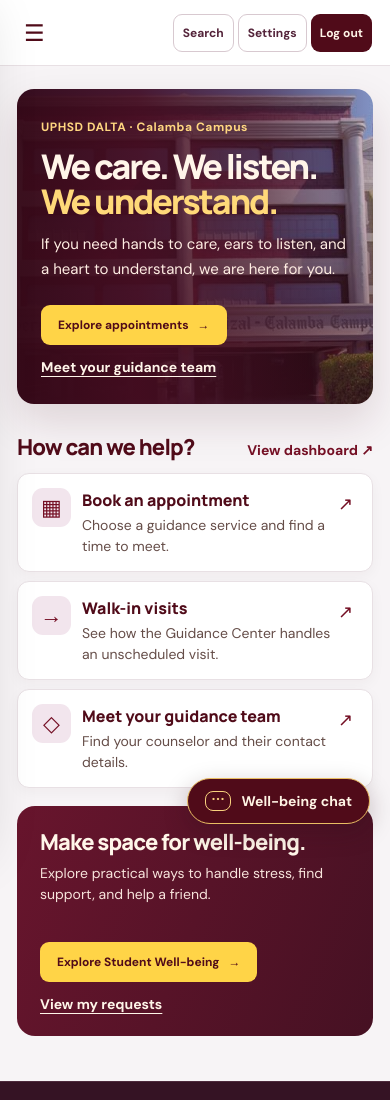
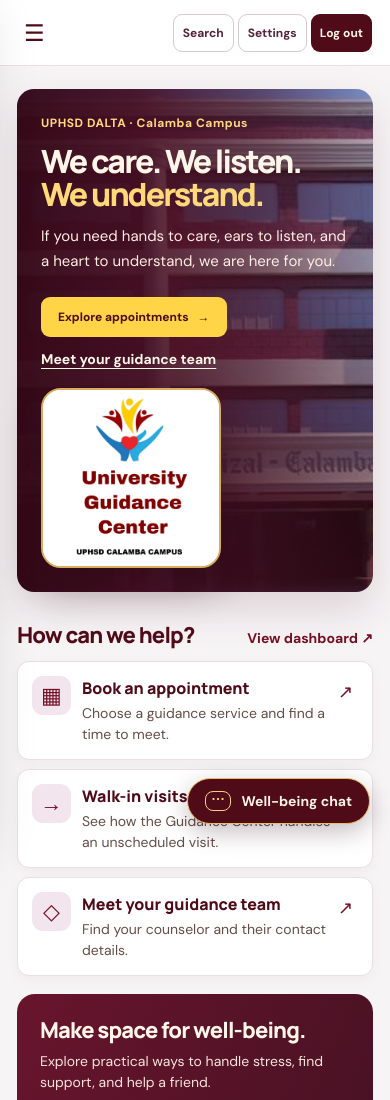
Before and after one commit to Emaineee/guidetrack-reimagined, a plain HTML site: page index.html in a window 390 px wide. Shown: the top 1100 px of the page. Drawn offline with Linux system fonts and the light colour scheme.

Commit message:
Feature the official Guidance Center logo on the overview

```diff
--- a/app.js
+++ b/app.js
@@ -75,6 +75,10 @@ function home() {
         <a class="btn gold" href="#appointments">Explore appointments <span aria-hidden="true">&rarr;</span></a>
         <a class="portal-hero-link" href="#guidance">Meet your guidance team</a>
       </div>
+    </div>
+    <div class="portal-guidance-logo">
+      <img src="/guidance-center-lockup.png" width="2048" height="2048"
+        alt="University Guidance Center, UPHSD Calamba Campus">
     </div>
   </section>
   <section aria-labelledby="portal-services">
--- a/index.html
+++ b/index.html
@@ -1,4 +1,4 @@
-<!doctype html><html lang="en"><head><meta charset="UTF-8"><meta name="viewport" content="width=device-width, initial-scale=1"><meta name="theme-color" content="#740f24"><title>GuideTrack | University Guidance Center</title><meta name="description" content="GuideTrack guidance management portal for UPHSD Calamba"><link rel="preconnect" href="https://fonts.googleapis.com"><link rel="preconnect" href="https://fonts.gstatic.com" crossorigin><link href="https://fonts.googleapis.com/css2?family=DM+Sans:wght@400;500;600;700&family=Manrope:wght@400;500;600;700;800&display=swap" rel="stylesheet"><link rel="stylesheet" href="styles.css?v=maroon-yellow"><link rel="stylesheet" href="workspace.css?v=guidance-calendar"><link rel="stylesheet" href="portal-shell.css"></head><body class="portal-page"><a class="portal-skip" href="#content">Skip to content</a><div class="app"><aside class="sidebar"><a class="brand" href="#home"><span class="brand-icon"><img src="guidance-logo.png" alt="Guidance Center logo"></span><span><strong>Guide<span>Track</span></strong><small>UNIVERSITY GUIDANCE CENTER</small></span></a><div class="campus">UPHSD DALTA <span>•</span> CALAMBA CAMPUS</div><nav id="nav" aria-label="GuideTrack workspace">
+<!doctype html><html lang="en"><head><meta charset="UTF-8"><meta name="viewport" content="width=device-width, initial-scale=1"><meta name="theme-color" content="#740f24"><title>GuideTrack | University Guidance Center</title><meta name="description" content="GuideTrack guidance management portal for UPHSD Calamba"><link rel="preconnect" href="https://fonts.googleapis.com"><link rel="preconnect" href="https://fonts.gstatic.com" crossorigin><link href="https://fonts.googleapis.com/css2?family=DM+Sans:wght@400;500;600;700&family=Manrope:wght@400;500;600;700;800&display=swap" rel="stylesheet"><link rel="stylesheet" href="styles.css?v=maroon-yellow"><link rel="stylesheet" href="workspace.css?v=guidance-calendar"><link rel="stylesheet" href="portal-shell.css?v=guidance-logo"></head><body class="portal-page"><a class="portal-skip" href="#content">Skip to content</a><div class="app"><aside class="sidebar"><a class="brand" href="#home"><span class="brand-icon"><img src="guidance-logo.png" alt="Guidance Center logo"></span><span><strong>Guide<span>Track</span></strong><small>UNIVERSITY GUIDANCE CENTER</small></span></a><div class="campus">UPHSD DALTA <span>•</span> CALAMBA CAMPUS</div><nav id="nav" aria-label="GuideTrack workspace">
 <div class="nav-label">Workspace</div>
 <a href="#home" data-page="home"><span class="portal-nav-icon" aria-hidden="true">&#8962;</span>Overview</a>
 <a href="#dashboard" data-page="dashboard"><span class="portal-nav-icon" aria-hidden="true">&#9638;</span>Dashboard</a>
@@ -13,7 +13,7 @@
 <a href="#referrals" data-page="referrals"><span class="portal-nav-icon" aria-hidden="true">&#8674;</span>Referrals</a>
 <a href="#resources" data-page="resources"><span class="portal-nav-icon" aria-hidden="true">&#9637;</span>Resources</a>
 <a href="#wellbeing" data-page="wellbeing"><span class="portal-nav-icon" aria-hidden="true">&#9825;</span>Student Well-being</a>
-</nav><div class="side-bottom"><div class="support"><span class="support-icon">♡</span><strong>We care. We listen. We understand.</strong><p>If you need hands to care, ears to listen, and a heart to understand, we are here for you.</p><a href="#guidance">Meet our team <span>↗</span></a></div></div></aside><div class="main-wrap"><header class="topbar"><button id="menu" class="menu" type="button" aria-label="Toggle menu" aria-controls="nav" aria-expanded="false">☰</button><div class="breadcrumbs">University Guidance Center <span>/</span> <strong id="crumb">Overview</strong></div><div class="top-right"><button class="btn outline portal-controls-button" type="button" id="portal-search-open">Search <kbd>Ctrl K</kbd></button><a class="btn outline portal-controls-button" href="/settings.html">Settings</a><form method="post" action="/auth/logout"><button class="btn maroon" type="submit">Log out</button></form></div></header><main id="content" class="content" tabindex="-1"></main><footer class="footer">© 2026 GuideTrack · University of Perpetual Help System DALTA — Calamba Campus <span>Made with care for the Perpetualite community</span></footer></div></div><div id="toast" role="status" aria-live="polite"></div><script src="app.js?v=workspace-shell"></script><details class="awareness-chat" id="awareness-chat">
+</nav><div class="side-bottom"><div class="support"><span class="support-icon">♡</span><strong>We care. We listen. We understand.</strong><p>If you need hands to care, ears to listen, and a heart to understand, we are here for you.</p><a href="#guidance">Meet our team <span>↗</span></a></div></div></aside><div class="main-wrap"><header class="topbar"><button id="menu" class="menu" type="button" aria-label="Toggle menu" aria-controls="nav" aria-expanded="false">☰</button><div class="breadcrumbs">University Guidance Center <span>/</span> <strong id="crumb">Overview</strong></div><div class="top-right"><button class="btn outline portal-controls-button" type="button" id="portal-search-open">Search <kbd>Ctrl K</kbd></button><a class="btn outline portal-controls-button" href="/settings.html">Settings</a><form method="post" action="/auth/logout"><button class="btn maroon" type="submit">Log out</button></form></div></header><main id="content" class="content" tabindex="-1"></main><footer class="footer">© 2026 GuideTrack · University of Perpetual Help System DALTA — Calamba Campus <span>Made with care for the Perpetualite community</span></footer></div></div><div id="toast" role="status" aria-live="polite"></div><script src="app.js?v=guidance-logo"></script><details class="awareness-chat" id="awareness-chat">
   <summary class="chat-launcher"><span class="chat-icon" aria-hidden="true"></span><span>Well-being chat</span></summary>
   <section class="chat-window" aria-labelledby="chat-title">
     <header class="chat-header">
--- a/portal-shell.css
+++ b/portal-shell.css
@@ -98,3 +98,20 @@
   .dashboard-live-metrics { grid-template-columns: repeat(2,minmax(0,1fr)); }
   .portal-page .topbar .breadcrumbs { display:none; }
 }
+
+.portal-hero { justify-content: space-between; gap: clamp(20px, 4vw, 50px); }
+.portal-hero-copy { min-width: 0; }
+.portal-guidance-logo {
+  flex: 0 0 auto; width: clamp(175px, 22vw, 285px); aspect-ratio: 1;
+  overflow: hidden; border: 2px solid #d9ad60; border-radius: 20px;
+  background: #fff; box-shadow: 0 15px 38px #23091366;
+}
+.portal-guidance-logo img { display: block; width: 100%; height: auto; transform: scale(1.16); }
+@media (max-width: 1100px) {
+  .portal-hero h1 { font-size: clamp(32px, 4.7vw, 53px); }
+  .portal-guidance-logo { width: clamp(150px, 20vw, 205px); }
+}
+@media (min-width: 761px) and (max-width: 950px), (max-width: 570px) {
+  .portal-hero { align-items: flex-start; flex-direction: column; }
+  .portal-guidance-logo { width: min(180px, 55vw); }
+}
```
Also changed, not shown: guidance-center-lockup.png (added), 1 other file.
